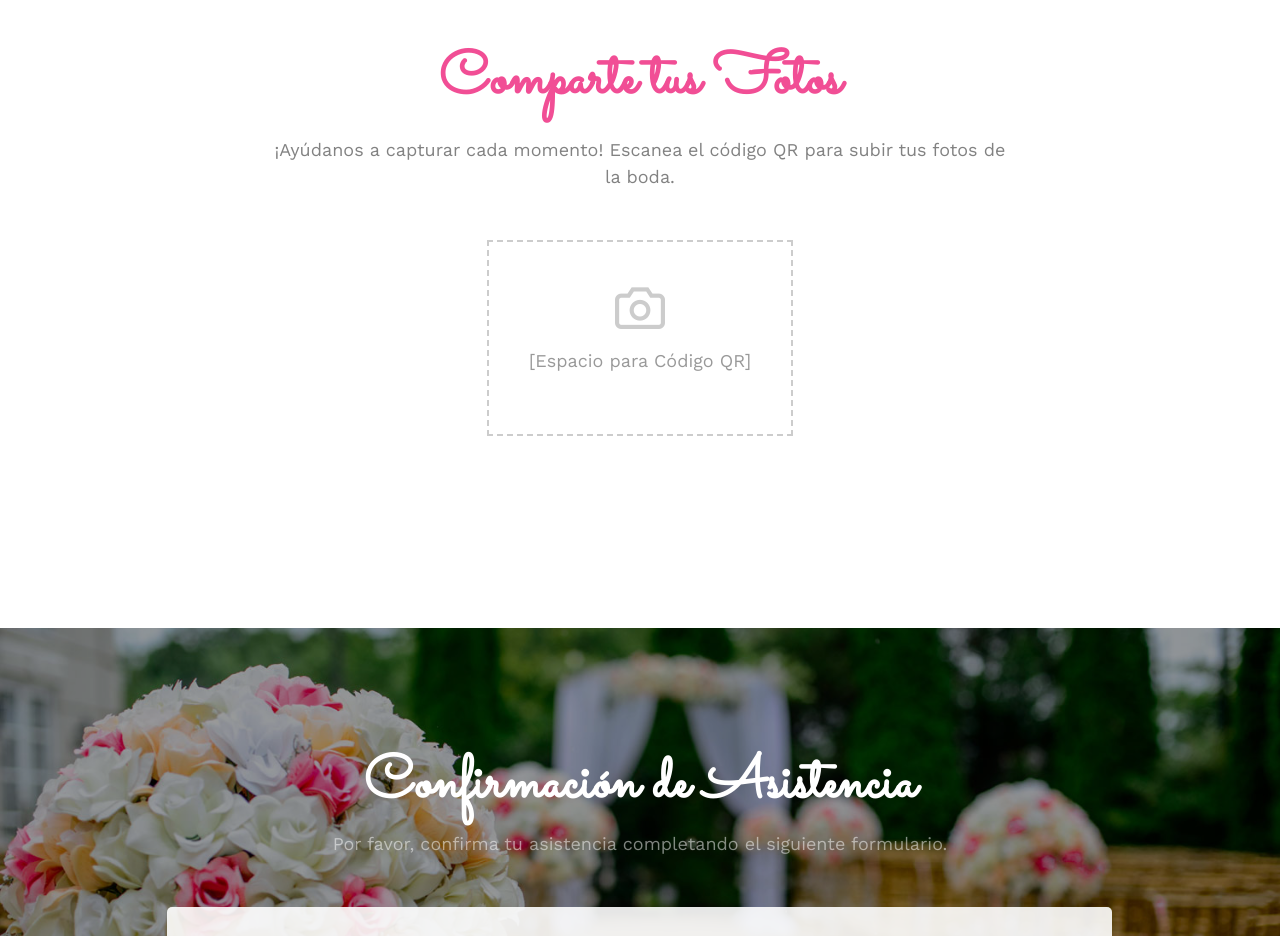
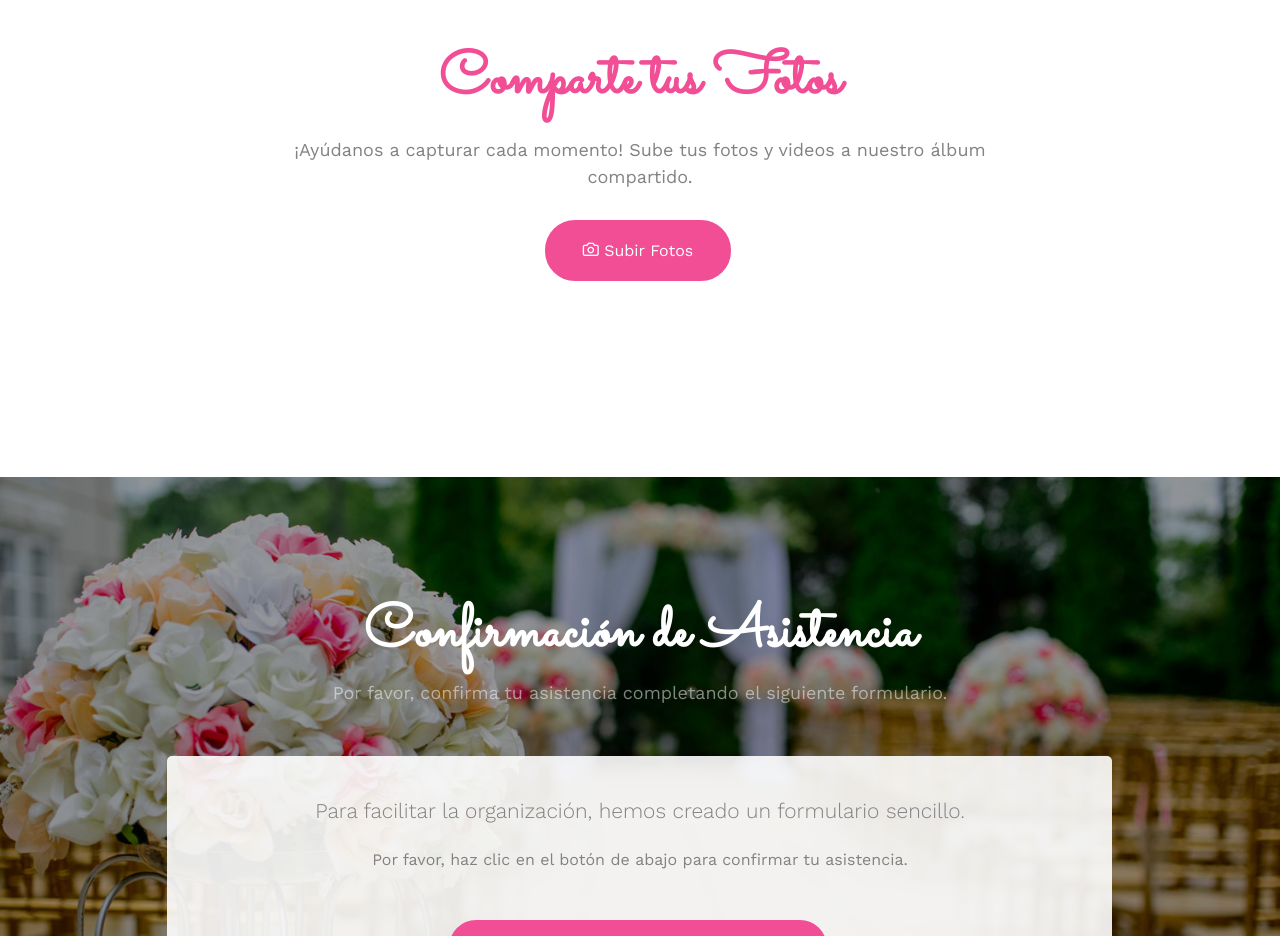
Before and after one commit to valdepeace/boda-vero-raul, a website: page index.html in a window 1280 px wide. Shown: the part 2100-3036 px from the top of the page. Drawn offline with nearby package versions, Linux system fonts and the light colour scheme; some packages are replaced by stand-ins of ours; no server answers; files whose address does not match are found by name.

Commit message:
Actualizar enlace de album compartido de Google Photos

```diff
--- a/index.html
+++ b/index.html
@@ -180,10 +180,11 @@
 			<div class="row animate-box">
 				<div class="col-md-8 col-md-offset-2 text-center fh5co-heading">
 					<h2>Comparte tus Fotos</h2>
-					<p>¡Ayúdanos a capturar cada momento! Escanea el código QR para subir tus fotos de la boda.</p>
-					<div style="margin-top: 30px; border: 2px dashed #ccc; padding: 40px; display: inline-block;">
-						<i class="icon-camera" style="font-size: 50px; color: #ccc;"></i>
-						<p style="margin-top: 10px; color: #999;">[Espacio para Código QR]</p>
+					<p>¡Ayúdanos a capturar cada momento! Sube tus fotos y videos a nuestro álbum compartido.</p>
+					<div style="margin-top: 30px;">
+						<a href="https://photos.app.goo.gl/Fx4vpJgxdZupvkDU9" target="_blank" class="btn btn-primary btn-lg">
+							<i class="icon-camera"></i> Subir Fotos
+						</a>
 					</div>
 				</div>
 			</div>
```
